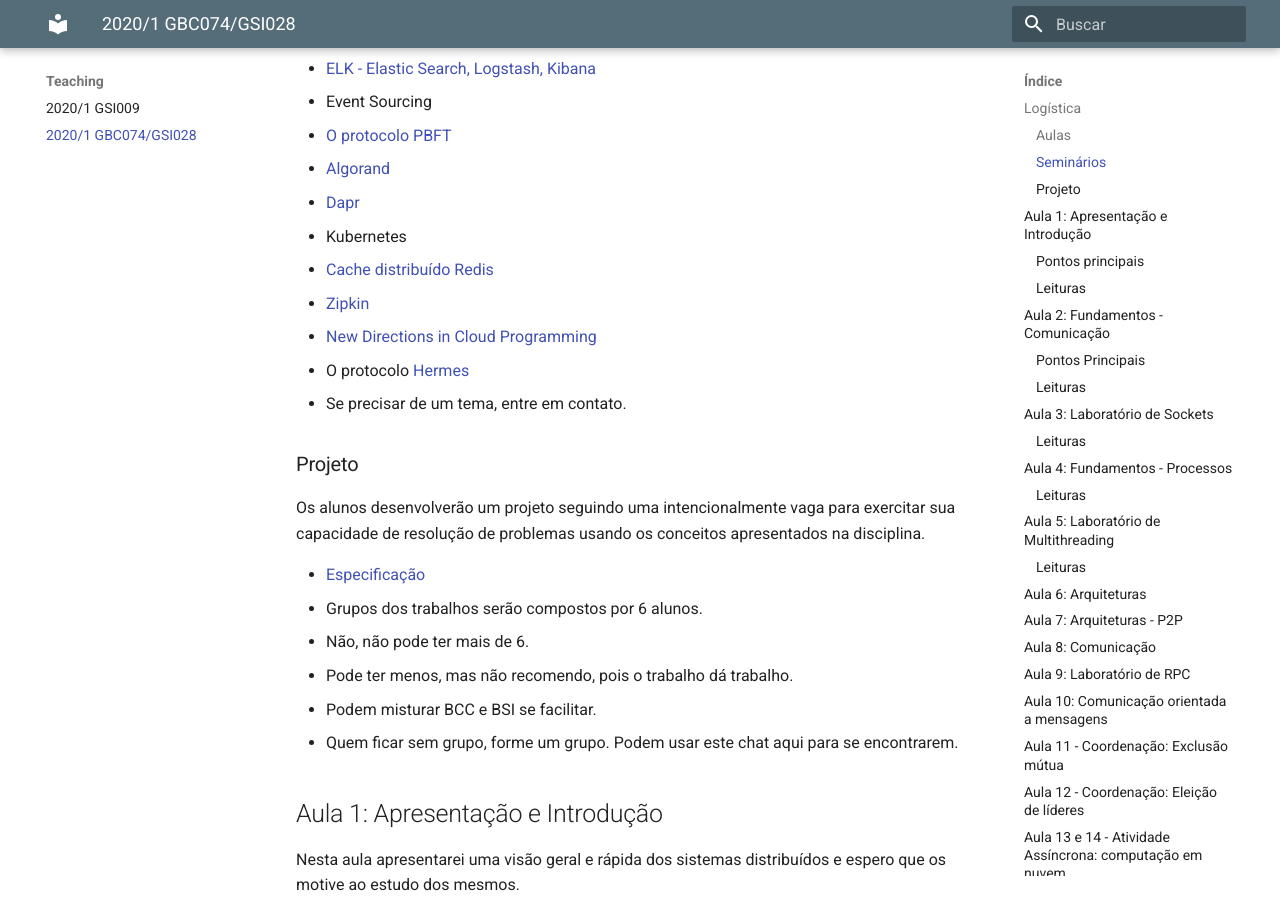
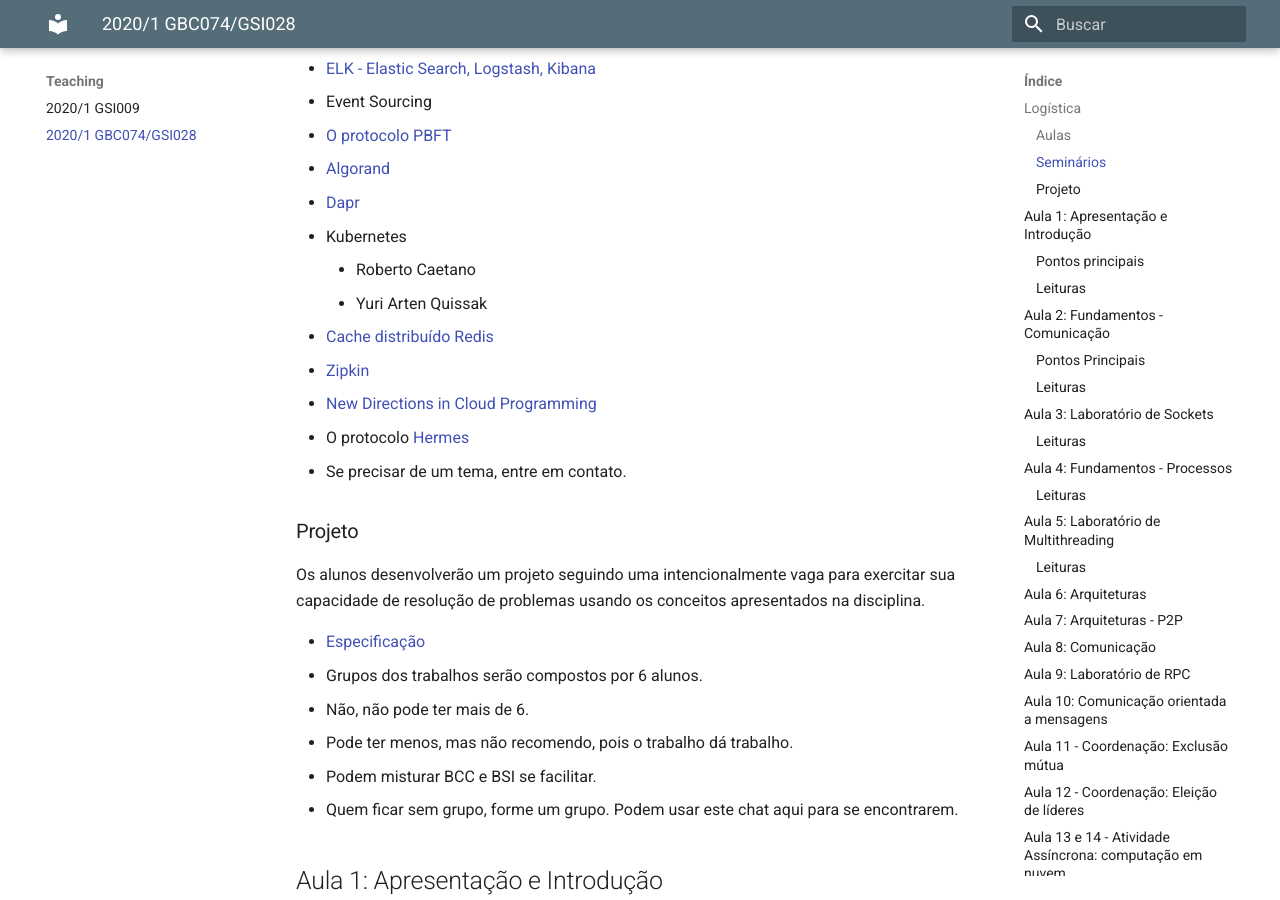
Before and after one commit to lasarojc/lasarojc.github.io, an MkDocs documentation site: the page built from docs/teaching/gbc074gsi028/index.md, in a window 1280 px wide and 900 px high, scrolled down 2490 px. Built offline with MkDocs 1.6.1 and Material for MkDocs 9.7.7, drawn with Linux system fonts in a browser that asks for light colours; formulas are drawn with MathJax 3.

Commit message:
seminario

```diff
--- a/docs/teaching/gbc074gsi028/index.md
+++ b/docs/teaching/gbc074gsi028/index.md
@@ -64,6 +64,8 @@ Como sugestão inicial de temas, temos a seguinte lista, que pode ser expandida
 * [Algorand](https://algorand.foundation/)
 * [Dapr](https://docs.dapr.io)
 * Kubernetes
+     * Roberto Caetano
+     * Yuri Arten Quissak
 * [Cache distribuído Redis](https://redislabs.com/solutions/use-cases/caching/)
 * [Zipkin](https://zipkin.io/)
 * [New Directions in Cloud Programming](http://cidrdb.org/cidr2021/papers/cidr2021_paper16.pdf)
```
